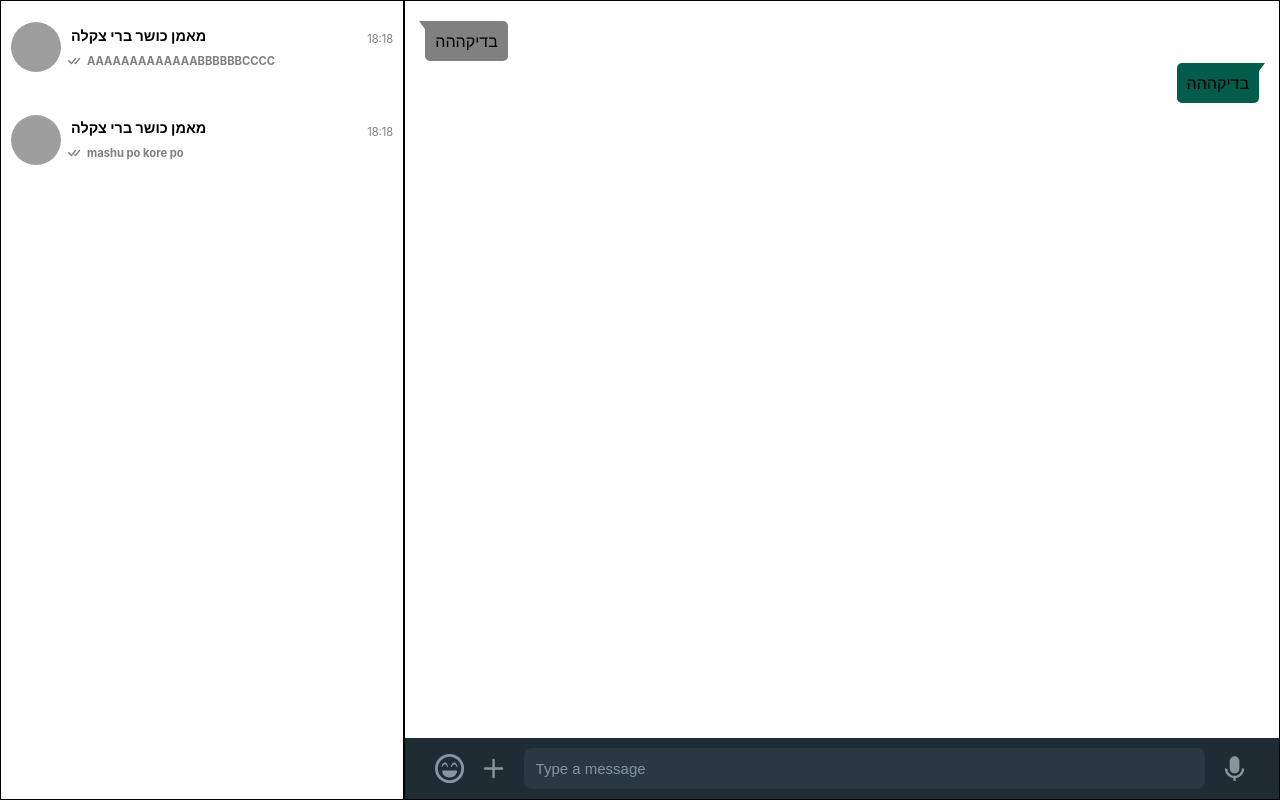
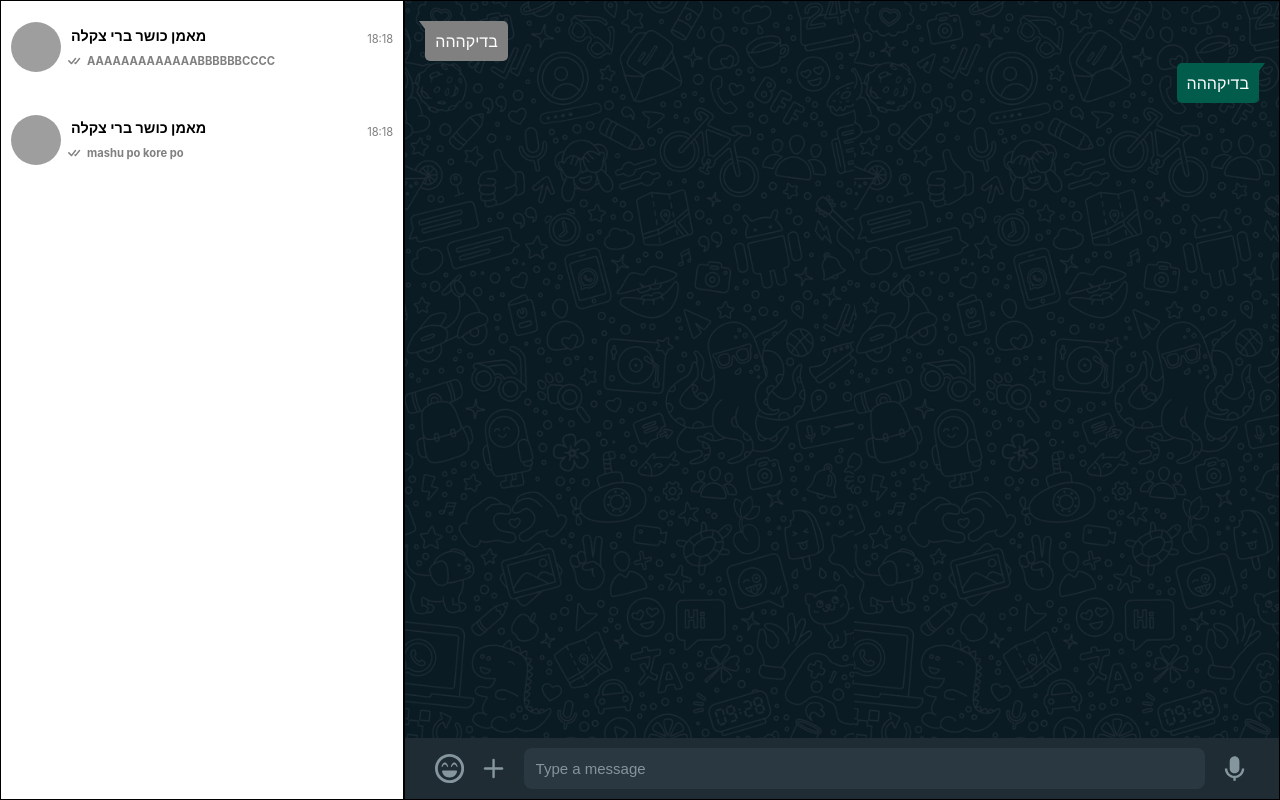
Before and after one commit to Talkoosh/whatsapp-clone, a React (Create React App) app: page / in a window 1280 px wide. Built offline with nearby package versions, Linux system fonts and the light colour scheme; grey boxes are pictures that could not be loaded.

Commit message:
Sending text messages possible, added bakground to chat

```diff
--- a/src/components/Chat/Chat.js
+++ b/src/components/Chat/Chat.js
@@ -5,18 +5,33 @@ import { Message } from '../Message/Message';
 import { SendMessage } from '../SendMessage/SendMessage';
 
 export function Chat() {
-    const [messages, setMessages] = useState(null);
+    const [messages, setMessages] = useState([]);
 
     useEffect(() => {
         setMessages(demoData.messages);
     }, []);
 
+    const createMessage = async (message) => {
+        setMessages((prevState) => [
+            ...prevState,
+            {
+                chatId: 123123,
+                userId: 112,
+                type: 0,
+                text: message,
+                sentAt: 1690558179166,
+                read: [],
+            },
+        ]);
+        return;
+    };
+
     return (
         <section className={styles.container}>
             {messages?.map((message) => (
-                <Message message={message} />
+                <Message key={message.id} message={message} />
             ))}
-            <SendMessage />
+            <SendMessage createMessage={createMessage} />
         </section>
     );
 }
--- a/src/components/Chat/chat.module.css
+++ b/src/components/Chat/chat.module.css
@@ -5,4 +5,6 @@
     display: flex;
     flex-direction: column;
     position: relative;
+    background-image: url('/public/assets/chat-background-dark.jpg');
+    background-size: contain;
 }
--- a/src/components/Message/message.module.css
+++ b/src/components/Message/message.module.css
@@ -6,6 +6,7 @@
     position: relative;
     border-radius: 5px;
     margin-bottom: 2px;
+    color: white;
 }
 
 .messageTriangle {
--- a/src/components/SendMessage/SendMessage.js
+++ b/src/components/SendMessage/SendMessage.js
@@ -4,12 +4,18 @@ import { FaRegLaughBeam } from 'react-icons/fa';
 import { FiPlus } from 'react-icons/fi';
 import { BiSolidMicrophone } from 'react-icons/bi';
 import { RiSendPlane2Fill } from 'react-icons/ri';
-export function SendMessage() {
-    const [message, setMessage] = useState(null);
+
+export function SendMessage({ createMessage }) {
+    const [message, setMessage] = useState('');
 
     const handleInput = (ev) => {
         const val = ev.target.value;
         setMessage(val);
+    };
+
+    const onSendMessage = async () => {
+        await createMessage(message);
+        setMessage('');
     };
 
     return (
@@ -17,7 +23,7 @@ export function SendMessage() {
             <FaRegLaughBeam className={styles.icon} />
             <FiPlus className={styles.icon} />
             <input onChange={handleInput} value={message} placeholder="Type a message" className={styles.messageInput} />
-            {message ? <RiSendPlane2Fill className={styles.icon} /> : <BiSolidMicrophone className={styles.icon} />}
+            {message ? <RiSendPlane2Fill className={styles.icon} onClick={onSendMessage} /> : <BiSolidMicrophone className={styles.icon} />}
         </section>
     );
 }
--- a/src/data/fake.json
+++ b/src/data/fake.json
@@ -27,6 +27,7 @@
     ],
     "messages": [
         {
+            "id": 1,
             "chatId": 123123,
             "userId": 112,
             "type": 0,
@@ -35,6 +36,7 @@
             "read": []
         },
         {
+            "id": 2,
             "chatId": 123223,
             "userId": 111,
             "type": 0,
```
Also changed, not shown: public/assets/chat-background-dark.jpg (added).
